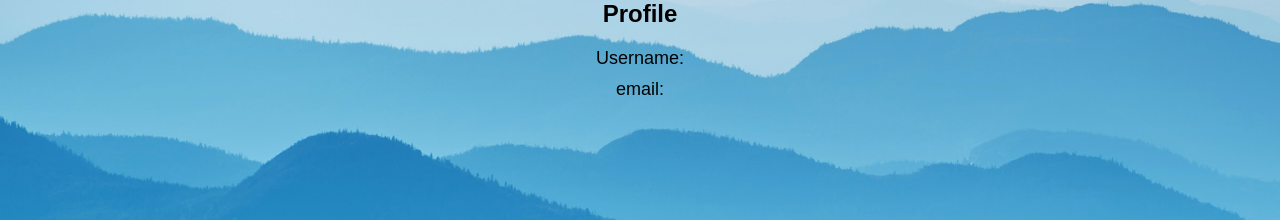
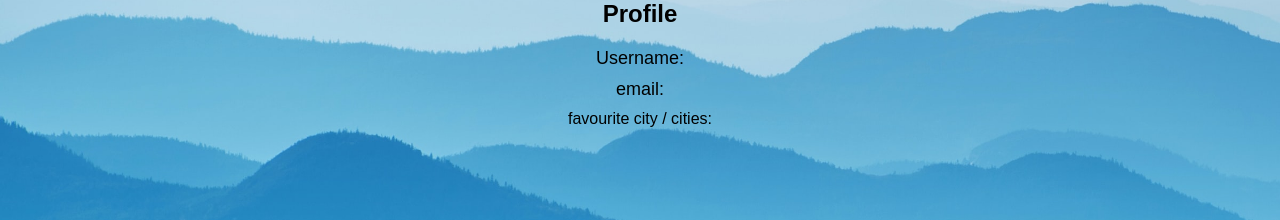
Before and after one commit to CodecoolGlobal/solarwatch-async-csharp-kovacskitti, a React (Vite) app in the folder SolarWatch_Frontend/: page /profile in a window 1280 px wide. Shown: the part 148-368 px from the top of the page. Built offline with nearby package versions, Linux system fonts and the light colour scheme.

Commit message:
refact: add title of the list

```diff
--- a/SolarWatch_Frontend/src/pages/Profile.jsx
+++ b/SolarWatch_Frontend/src/pages/Profile.jsx
@@ -46,7 +46,7 @@ const Profile = () => {
       <h2>Profile</h2>
       <p>Username: {localStorage.userName}</p>
       <p>email: {localStorage.userEmail}</p>
-      <ul>
+      <ul>favourite city / cities:
         {profile.map((city)=>
         <li>
           {city}
```
